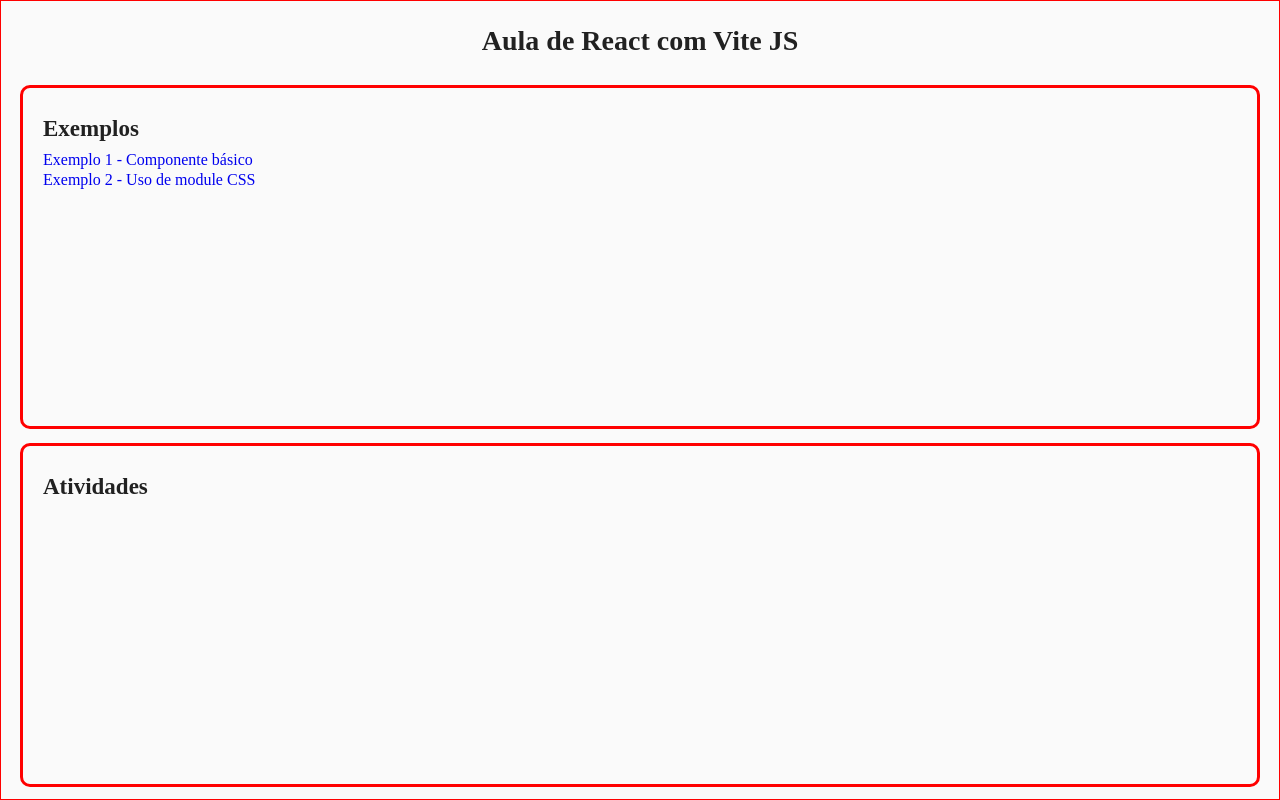
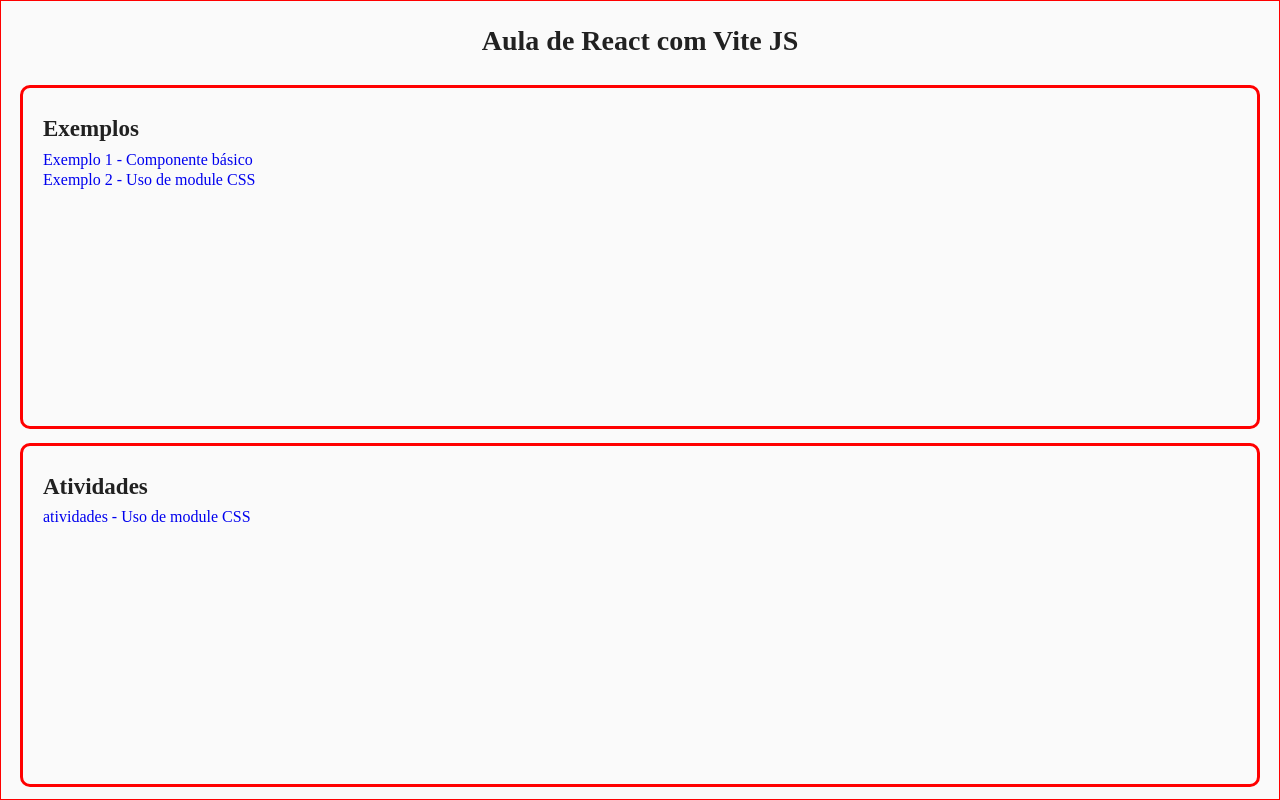
Before and after one commit to mariaramiro/introducao-vitejs, a React (Vite) app: page / in a window 1280 px wide. Built offline with nearby package versions, Linux system fonts and the light colour scheme.

Commit message:
aula20-03

```diff
--- /dev/null
+++ b/src/pages/atividades/atv-01/index.jsx
@@ -0,0 +1,10 @@
+function Atividade1() {
+    return (
+        <>
+            <h1>Atividade 1</h1>
+            <p>Conteúdo mínimo para componente React</p>
+        </>
+    )
+}
+
+export default Atividade1;
--- a/src/pages/home/index.jsx
+++ b/src/pages/home/index.jsx
@@ -12,10 +12,13 @@
             <h2>Exemplos</h2>
             <Link to="/exemplo/1">Exemplo 1 - Componente básico</Link>
             <Link to="/exemplo/2">Exemplo 2 - Uso de module CSS</Link>
+
           </div>
 
           <div className={styles.containerCards}>
+
             <h2>Atividades</h2>
+             <Link to="/atividades/1">atividades - Uso de module CSS</Link>
           </div>
       </div>
     )
```
Also changed, not shown: src/App.jsx (+8 -4 lines), 1 other file (tests, documents, lock files or other folders).
